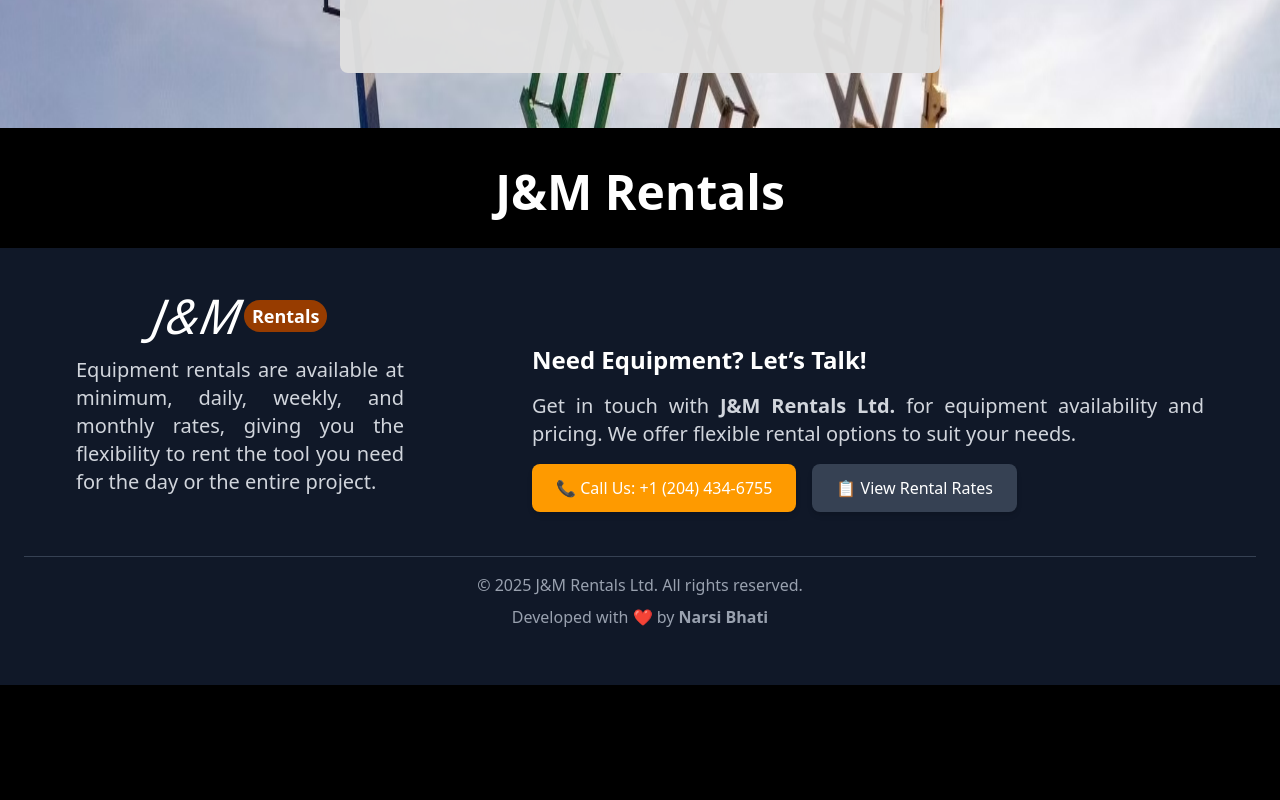
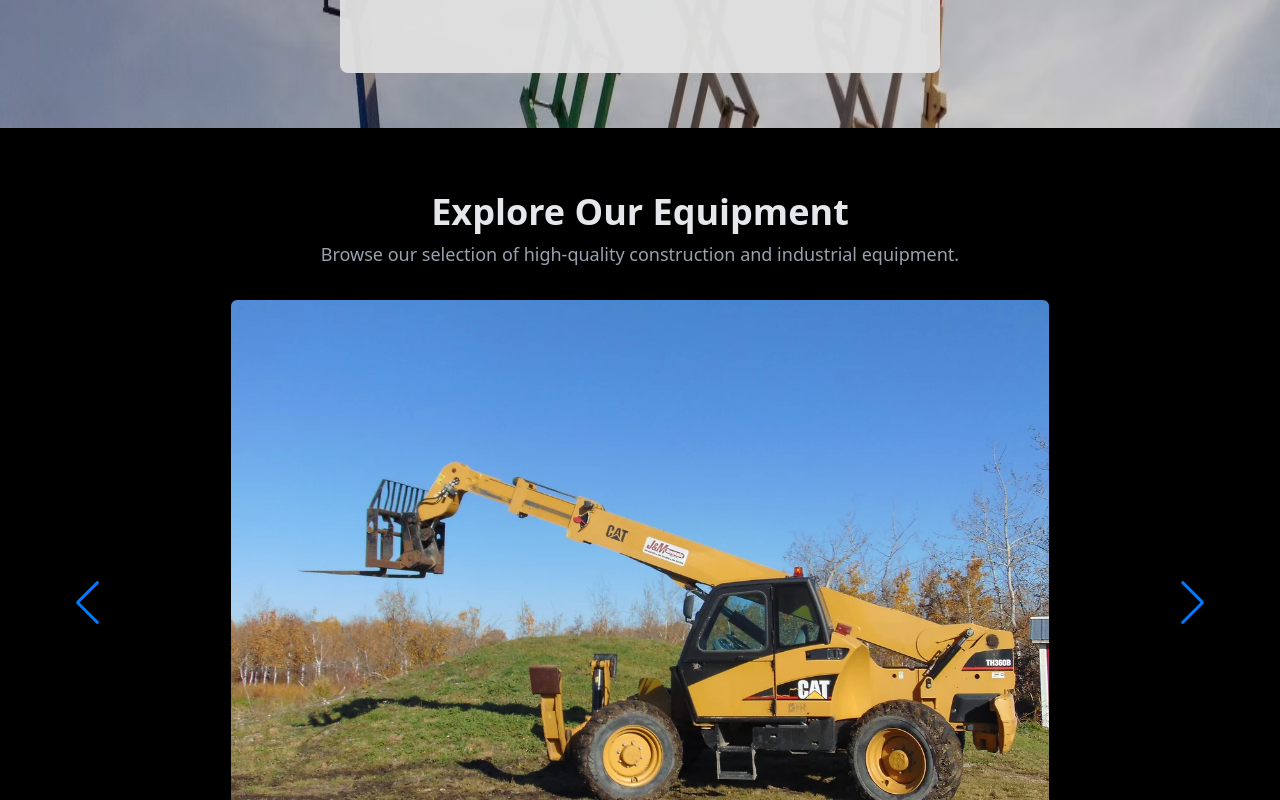
Before and after one commit to NarsiBhati-Dev/jm_rentals_ltd, a Next.js app: page / in a window 1280 px wide. Shown: the part 600-1400 px from the top of the page. Before the commit the page ends 1285 px from the top, so only its background shows below. Built offline with nearby package versions, Linux system fonts and the light colour scheme; no server answers.

Commit message:
changed swiper

```diff
--- a/package.json
+++ b/package.json
@@ -15,7 +15,9 @@
     "clsx": "^2.1.1",
     "next": "15.2.0",
     "react": "^19.0.0",
-    "react-dom": "^19.0.0"
+    "react-dom": "^19.0.0",
+    "react-modal": "^3.16.3",
+    "swiper": "^11.2.4"
   },
   "devDependencies": {
     "@eslint/eslintrc": "^3",
@@ -24,6 +26,7 @@
     "@types/node": "^20",
     "@types/react": "^19",
     "@types/react-dom": "^19",
+    "@types/react-modal": "^3.16.3",
     "@typescript-eslint/eslint-plugin": "^8.25.0",
     "@typescript-eslint/parser": "^8.25.0",
     "eslint": "^9",
--- a/src/app/page.tsx
+++ b/src/app/page.tsx
@@ -1,13 +1,24 @@
 import HeroSection from '@/components/hero-section';
+import ProductSwiper from '@/components/product-swiper';
 
 export default function Home() {
   return (
     <>
       <HeroSection />
 
-      {/* main content */}
-      <main className='mt-2 flex items-center justify-center py-8 text-5xl font-extrabold text-white'>
-        <h1>J&M Rentals</h1>
+      {/* Main Content */}
+      <main className='mx-auto mt-2 flex max-w-7xl flex-col items-center justify-center py-8 text-center'>
+        {/* Swiper Heading */}
+        <h2 className='mt-6 text-3xl font-bold text-gray-200 md:text-4xl'>
+          Explore Our Equipment
+        </h2>
+        <p className='mt-2 text-lg text-gray-400'>
+          Browse our selection of high-quality construction and industrial
+          equipment.
+        </p>
+
+        {/* Product Swiper */}
+        <ProductSwiper />
       </main>
     </>
   );
--- a/src/app/sales/page.tsx
+++ b/src/app/sales/page.tsx
@@ -1,6 +1,10 @@
 import React from 'react';
 import Image from 'next/legacy/image';
-import { brandsWeSell, dealersOf, ProductImages } from '@/data/brandsWeSell';
+import {
+  brandsWeSell,
+  dealersOf,
+  SalesProductImages,
+} from '@/data/brandsWeSell';
 import Link from 'next/link';
 
 const SalesPage = () => {
@@ -101,13 +105,15 @@ const SalesPage = () => {
             <h2 className='text-3xl font-bold text-white md:text-4xl'>
               Our Products
             </h2>
-            <p className='mt-2 text-lg text-gray-400'>
-              Explore our wide range of heavy equipment and trailers for sale.
+            <p className='mx-auto mt-2 max-w-4xl text-lg text-gray-400'>
+              Find high-quality construction machinery, industrial tools, and
+              reliable trailers designed to enhance efficiency and durability
+              for your projects.
             </p>
 
             {/* Products Grid */}
             <div className='mt-8 grid grid-cols-1 gap-6 sm:grid-cols-2 md:grid-cols-3 lg:grid-cols-4'>
-              {ProductImages.map((product, index) => (
+              {SalesProductImages.map((product, index) => (
                 <div
                   key={index}
                   className='group overflow-hidden rounded-md shadow-lg transition-transform md:hover:scale-105'
--- a/src/components/hero-section.tsx
+++ b/src/components/hero-section.tsx
@@ -12,7 +12,7 @@ const HeroSection = () => {
           alt='J&M Rentals'
           width={2560}
           height={699}
-          className='aspect-auto min-h-[70vh] max-w-full object-center md:aspect-[16/9] md:h-[75vh] md:max-w-full'
+          className='aspect-auto min-h-[70vh] max-w-full object-center opacity-80 md:aspect-[16/9] md:h-[75vh] md:max-w-full'
           priority={true}
         />
 
--- /dev/null
+++ b/src/components/product-swiper.tsx
@@ -0,0 +1,39 @@
+'use client';
+import { Swiper, SwiperSlide } from 'swiper/react';
+import { Autoplay, Navigation, Pagination } from 'swiper/modules';
+import 'swiper/css';
+import 'swiper/css/autoplay';
+import 'swiper/css/navigation';
+import 'swiper/css/pagination';
+import Image from 'next/legacy/image';
+
+import { ProductImages } from '@/data/product-images';
+
+export default function InfiniteSwiper() {
+  return (
+    <Swiper
+      slidesPerView={1}
+      loop={true} // Infinite scrolling
+      autoplay={{
+        delay: 2000, // Time between auto-swipes (2s)
+        disableOnInteraction: false, // Allows user interaction without stopping autoplay
+      }}
+      navigation
+      pagination={{ clickable: true }} // Enables pagination dots
+      modules={[Autoplay, Pagination, Navigation]} // Use necessary modules
+      className='mt-8 h-fit w-full max-w-6xl rounded-md shadow'
+    >
+      {ProductImages.map((src, index) => (
+        <SwiperSlide key={index}>
+          <Image
+            src={src.image}
+            alt={`Slide ${index}`}
+            width={818}
+            height={600}
+            className='h-[300px] w-full rounded-md object-cover md:h-[600px]'
+          />
+        </SwiperSlide>
+      ))}
+    </Swiper>
+  );
+}
--- a/src/data/brandsWeSell.ts
+++ b/src/data/brandsWeSell.ts
@@ -21,7 +21,7 @@ export const dealersOf = [
   { brandName: 'PJ TRAILERS', logo: '/images/brands/PJ_TRAILERS.png' },
 ];
 
-export const ProductImages = [
+export const SalesProductImages = [
   { image: '/images/sales/EQUIPMENT_SALES/EQUIPMENT_SALES-1.png' },
   { image: '/images/sales/EQUIPMENT_SALES/EQUIPMENT_SALES-2.png' },
   { image: '/images/sales/EQUIPMENT_SALES/EQUIPMENT_SALES-3.png' },
--- /dev/null
+++ b/src/data/product-images.ts
@@ -0,0 +1,16 @@
+export const ProductImages = [
+  { image: '/images/Home/Product-1.webp' },
+  { image: '/images/Home/Product-2.webp' },
+  { image: '/images/Home/Product-3.webp' },
+  { image: '/images/Home/Product-4.webp' },
+  { image: '/images/Home/Product-5.webp' },
+  { image: '/images/Home/Product-6.webp' },
+  { image: '/images/Home/Product-7.webp' },
+  { image: '/images/Home/Product-8.webp' },
+  { image: '/images/Home/Product-9.webp' },
+  { image: '/images/Home/Product-10.webp' },
+  { image: '/images/Home/Product-11.webp' },
+  { image: '/images/Home/Product-12.webp' },
+  { image: '/images/Home/Product-13.webp' },
+  { image: '/images/Home/Product-14.webp' },
+];
```
Also changed, not shown: 1 other file (tests, documents, lock files or other folders).
